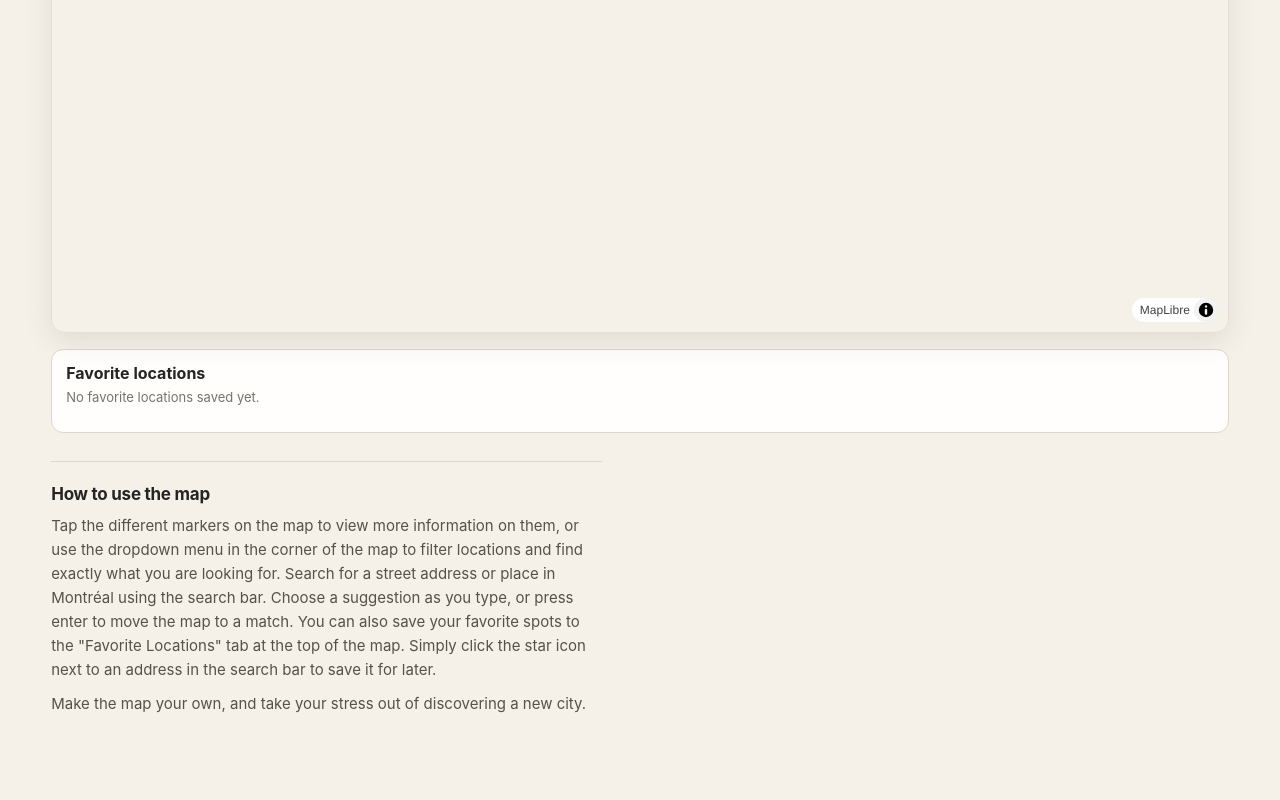
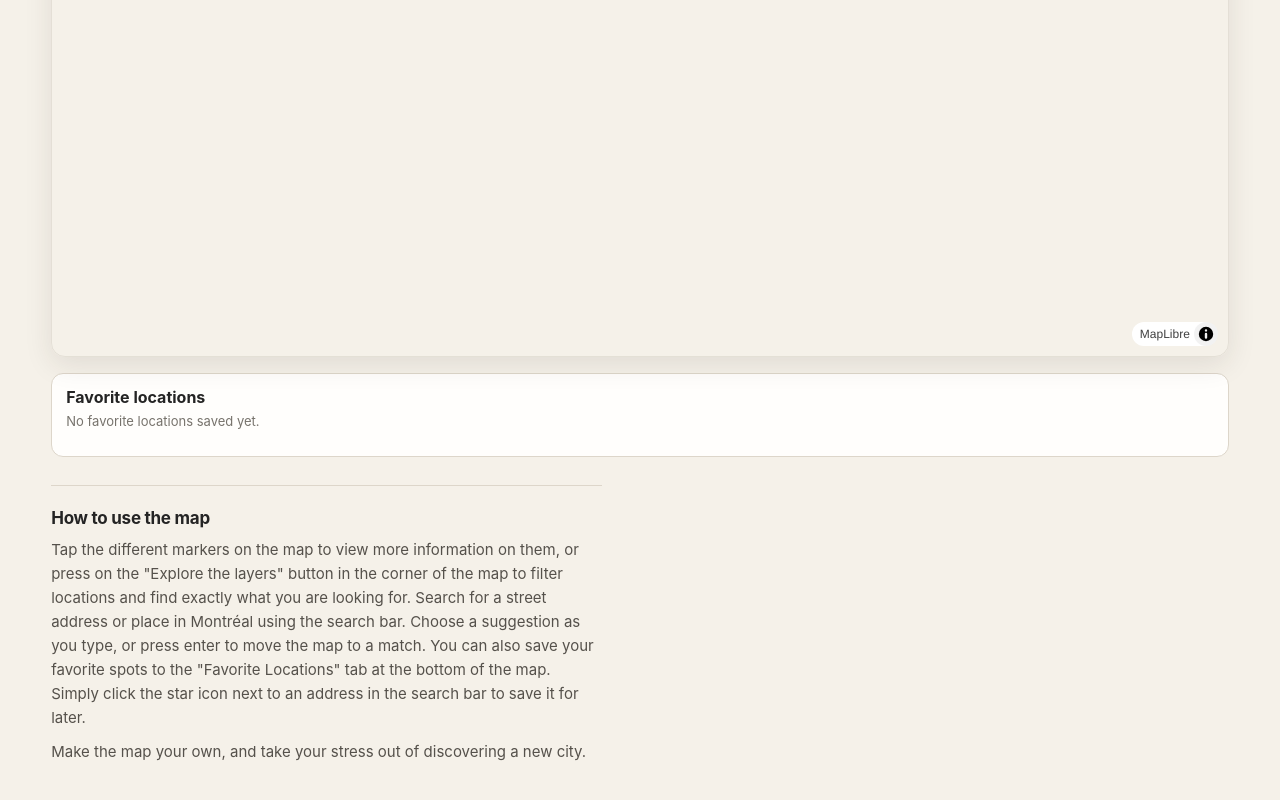
Before and after one commit to celine772/Project464, a plain HTML site: page Site/index.html in a window 1280 px wide. Shown: the part 698-1498 px from the top of the page. Drawn offline with nearby package versions, Linux system fonts and the light colour scheme; no server answers.

Commit message:
added comments to the code

```diff
--- a/Site/app.js
+++ b/Site/app.js
@@ -1,4 +1,4 @@
-// MapLibre GL JS map with Wi-Fi and tourist attraction layers.
+//app.js contorls the map and the user interface of the website. It handles loading and displaying point data, managing favorite locations, and providing search functionality.
 const map = new maplibregl.Map({
     container: 'map',
     style: 'https://tiles.openfreemap.org/styles/positron',
@@ -316,7 +316,7 @@ function translateWifiType(type) {
 
 const pointCollections = [];
 let renderedMarkers = [];
-const clusterDistance = 20;
+const clusterDistance = 40;
 
 function addClusteredPointLayer(id, data, color, iconPath, popupDetails) {
     const layerToggle = layersPanel.querySelector('[data-layer-id="' + id + '"]');
--- a/Site/index.html
+++ b/Site/index.html
@@ -1,3 +1,5 @@
+//This file contains the code for the Home page of the site. It includes the search bar, map, favorite feature, and a
+section on how to use the map.
 <!doctype html>
 <html lang="en">
 
@@ -80,12 +82,14 @@
         <div class="map-information">
             <section class="info-section" aria-labelledby="howto-heading">
                 <h2 id="howto-heading">How to use the map</h2>
-                <p>Tap the different markers on the map to view more information on them, or use the dropdown menu in
+                <p>Tap the different markers on the map to view more information on them, or press on the "Explore the
+                    layers" button in
                     the corner of the map to filter locations and find exactly what you are looking for. Search for a
                     street address or place in Montréal using the search bar. Choose a suggestion as you type, or press
                     enter
                     to move the map to a match. You can also save your favorite spots to the "Favorite Locations" tab at
-                    the top of the map. Simply click the star icon next to an address in the search bar to save it for
+                    the bottom of the map. Simply click the star icon next to an address in the search bar to save it
+                    for
                     later. </p>
                 <p>
                     Make the map your own, and take your stress out of discovering a new city.</p>
--- a/Site/style.css
+++ b/Site/style.css
@@ -1,3 +1,5 @@
+/*style.css handles the styling of the wesbite, including the colors, fonts, headings, etc...*/
+
 :root {
     --accent: #1F2D5A;
     /* your one colour: change it here only */
--- a/memory.js
+++ b/memory.js
@@ -1,11 +1,11 @@
 /* GEOG 464 memory.js: save favorite locations in this browser. */
 
-// ===== CHANGE THIS PART =====
+
 const MEMORY = {
     storageKey: "geog464-favorite-addresses",
     markerColour: "#a65d43"
 };
-// ===== END OF THE PART TO CHANGE =====
+
 
 function addMemory(map) {
     let favorites = [];
```
Also changed, not shown: Site/about.html (+2 -0 lines), Site/data-and-sources.html (+3 -0 lines).
